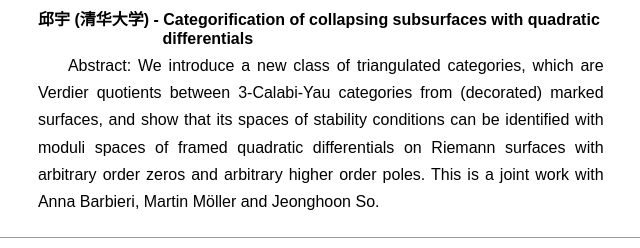
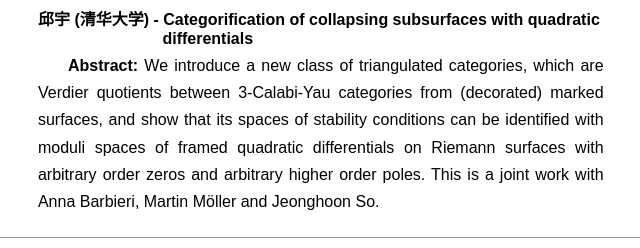
Before and after one commit to FDlistChina/FDlistChina.github.io, a plain HTML site: page schedule.html in a window 1280 px wide. Shown: the part 218-466 px from the top of the page, 258-898 px from the left. Drawn offline with Linux system fonts and the light colour scheme.

Commit message:
Update schedule.html

```diff
--- a/schedule.html
+++ b/schedule.html
@@ -58,7 +58,7 @@
     <tr>
      <td>&nbsp; </td>
     <td>
-      <p class="main"> Abstract: We introduce a new class of triangulated categories, which are Verdier quotients between 3-Calabi-Yau categories from (decorated) marked surfaces,
+      <p class="main"> <strong>Abstract:</strong> We introduce a new class of triangulated categories, which are Verdier quotients between 3-Calabi-Yau categories from (decorated) marked surfaces,
         and show that its spaces of stability conditions can be identified with moduli spaces of framed quadratic differentials on Riemann surfaces with arbitrary order zeros and
         arbitrary higher order poles. This is a joint work with Anna Barbieri, Martin Möller and Jeonghoon So. </p>
     </td>
```
